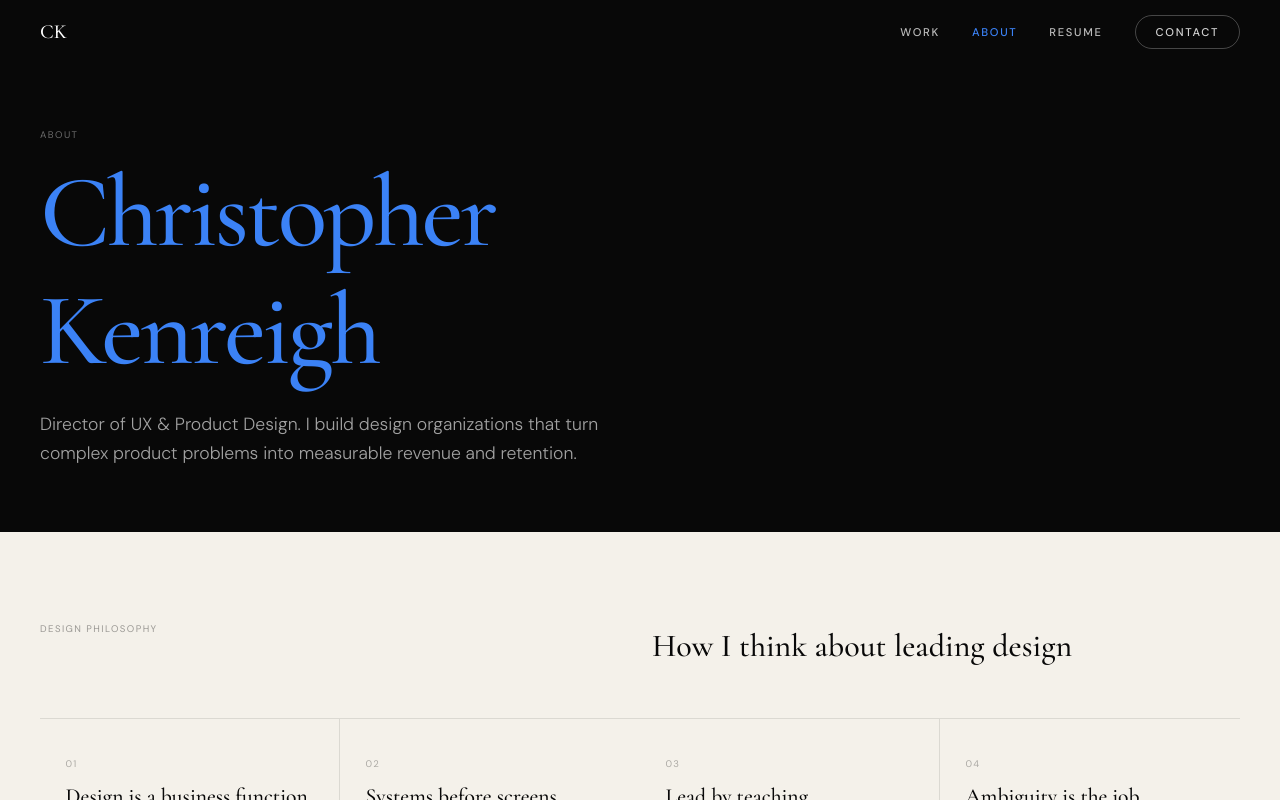
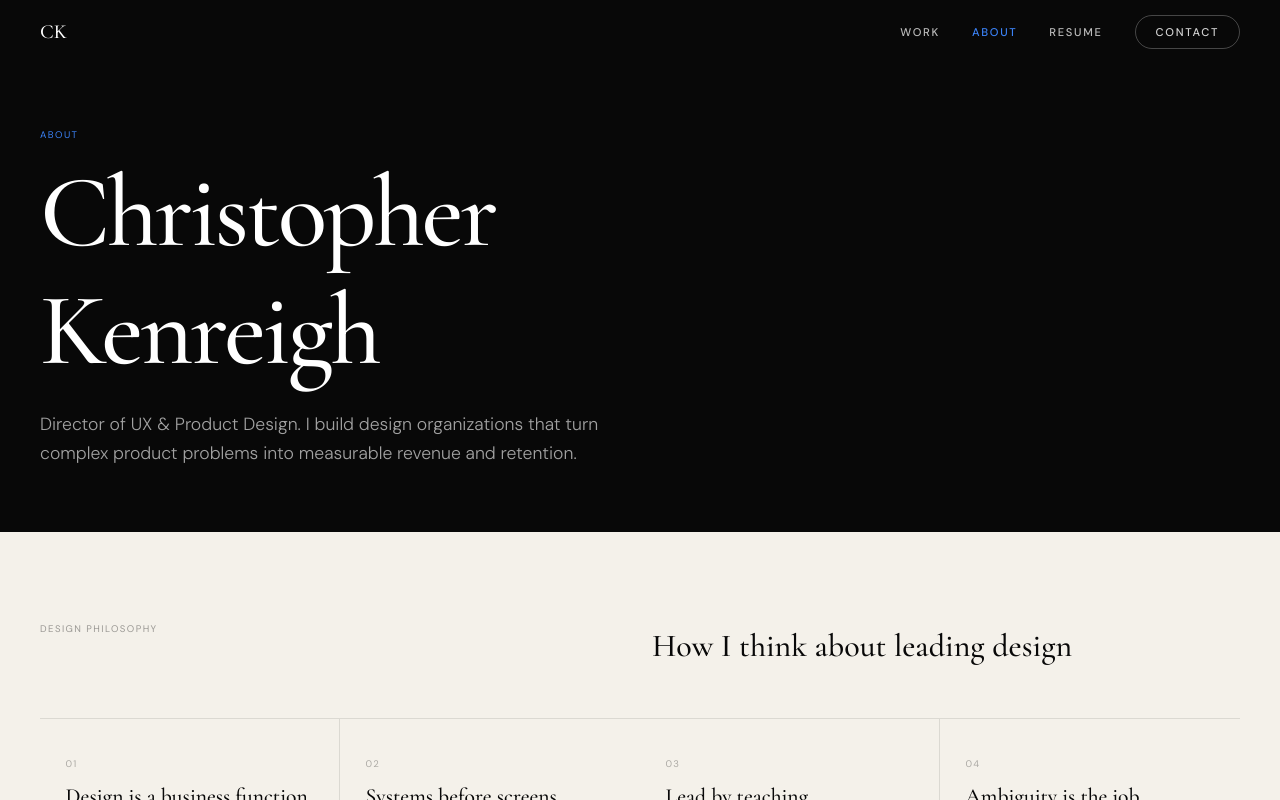
Before and after one commit to tangiblethinking/Appprotoneov002, a React (Vite) app: page / in a window 1280 px wide. Both pictures are taken after a click on the button "FULL PROFILE →". Shown: the top 800 px of the page. Built offline with nearby package versions, Linux system fonts and the light colour scheme.

Commit message:
Update About.jsx

```diff
--- a/src/pages/About.jsx
+++ b/src/pages/About.jsx
@@ -28,8 +28,8 @@ export default function About({ setPage }) {
       <div style={{ background: '#080808', padding: 'clamp(1rem,4vw,2.5rem)', paddingTop: 'clamp(5rem,10vw,8rem)', paddingBottom: 'clamp(2.5rem,5vw,4rem)' }}>
         <div style={MAX}>
           <FadeUp>
-            <p style={{ fontSize: '0.6rem', textTransform: 'uppercase', letterSpacing: '0.15em', color: 'rgba(255,255,255,0.40)', marginBottom: 12 }}>About</p>
-            <h1 style={{ fontFamily: '"Cormorant Garamond",serif', fontSize: 'clamp(2.8rem,8vw,7rem)', color: '#3B82F6', fontWeight: 500, lineHeight: 1.15, letterSpacing: '-0.03em', marginBottom: '1.25rem' }}>
+            <p style={{ fontSize: '0.6rem', textTransform: 'uppercase', letterSpacing: '0.15em', color: '#3B82F6', marginBottom: 12 }}>About</p>
+            <h1 style={{ fontFamily: '"Cormorant Garamond",serif', fontSize: 'clamp(2.8rem,8vw,7rem)', color: '#ffffff', fontWeight: 500, lineHeight: 1.15, letterSpacing: '-0.03em', marginBottom: '1.25rem' }}>
               Christopher<br />Kenreigh
             </h1>
             <p style={{ fontSize: 'clamp(0.95rem,2vw,1.1rem)', color: 'rgba(255,255,255,0.62)', maxWidth: 560, lineHeight: 1.65, fontWeight: 300 }}>
```
